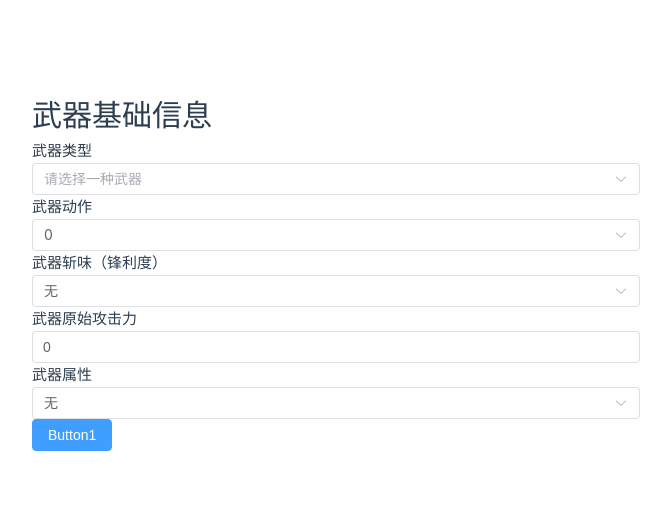
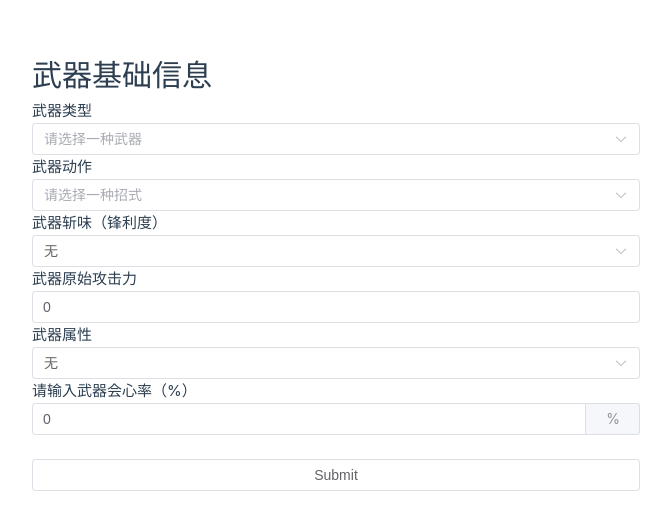
Before and after one commit to mason478/MHR-DmgCalculator, a Vue app: page / in a window 1280 px wide. Shown: the part 129-658 px from the top of the page, without its empty margins (0-671 px from the left). Built offline with nearby package versions, Linux system fonts and the light colour scheme.

Commit message:
feat: weapon panel finished

```diff
--- a/src/components/WeaponPanel.vue
+++ b/src/components/WeaponPanel.vue
@@ -10,18 +10,20 @@ import { elementNamesMap, Element } from '../scripts/data/Common'
 // console.log(weaponData.getWeaponName(wt))
 // }
 const wt = ref<WeaponType>()
-const mt = ref<number>(0)
+// motion type
+const mt = ref<number>()
 const sp = ref<Sharpness>(Sharpness.UNKNOWN)
 const rawAttack = ref<number>(0)
 const element = ref<Element>(Element.UNKNOWN)
 const elementAttack = ref<number>(0)
+const criticalRate = ref<number>(0)
 
 function out() {
   console.info('Weapon type:' + wt.value + ' Motion type' + mt.value)
 }
 function onChange() {
   console.info('This is a test of onChange!')
-  mt.value = 0
+  mt.value = undefined
 }
 </script>
 
@@ -81,14 +83,31 @@ function onChange() {
           :label="elementNamesMap.get(e)"
         />
       </el-select>
+      <label for="elementAttack" v-if="element !== Element.UNKNOWN">武器属性攻击力</label>
       <el-input
+        id="elementAttack"
         v-if="element !== Element.UNKNOWN"
         v-model="elementAttack"
         placeholder="请输入武器属性攻击力"
       />
+      <label for="criticalRate">请输入武器会心率（%）</label>
+      <br />
+      <el-input
+        id="criticalRate"
+        type="number_percent"
+        max="100"
+        min="0"
+        name="criticalRate"
+        v-model="criticalRate"
+        validate-event="true"
+        placeholder="请输入武器会心率"
+      >
+        <template #append>%</template> </el-input
+      ><br /><br />
+      <el-input type="submit" value="Submit" />
     </form>
     <div>
-      <el-button @click="out" type="primary">Button1</el-button>
+      <!-- <el-button @click="out" type="primary">Button1</el-button> -->
     </div>
   </div>
 </template>
```
